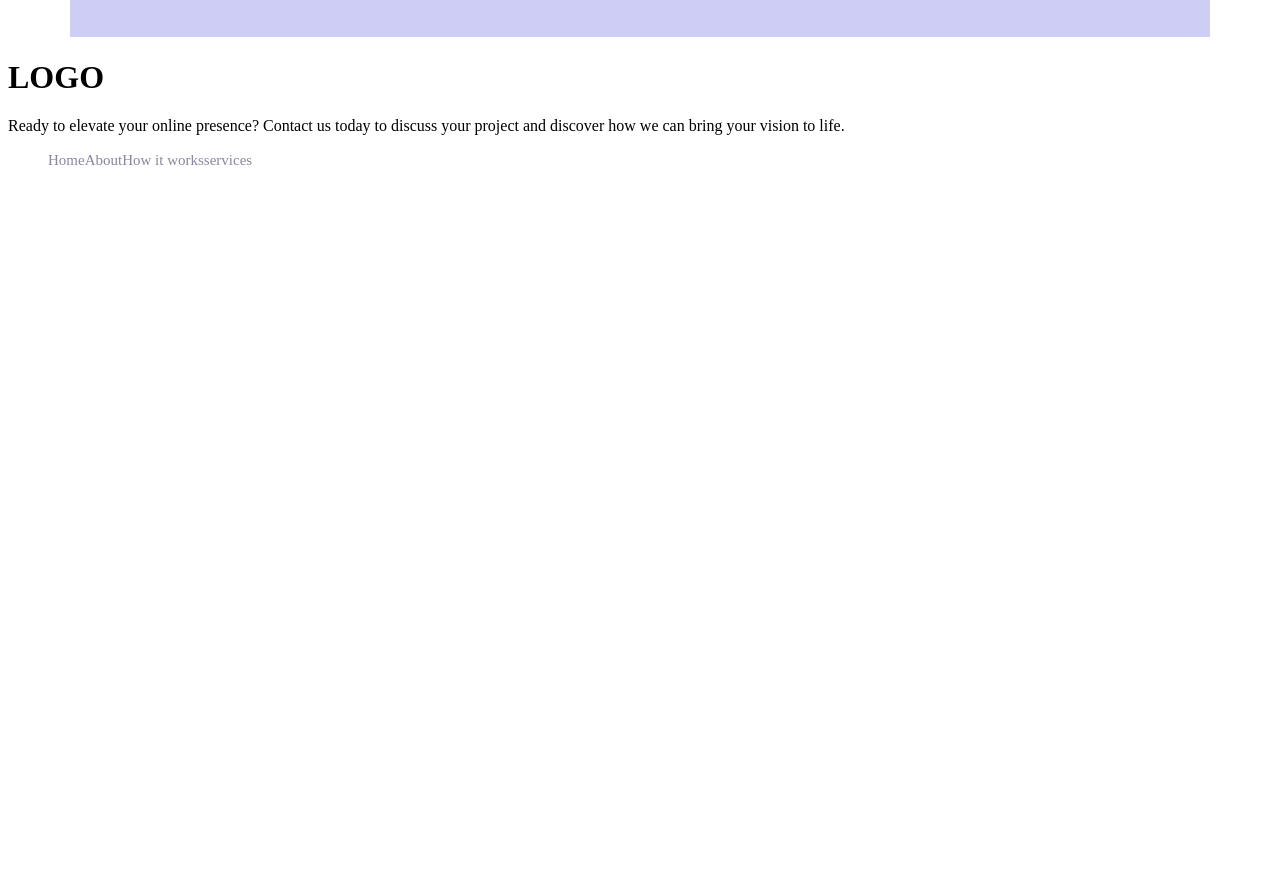
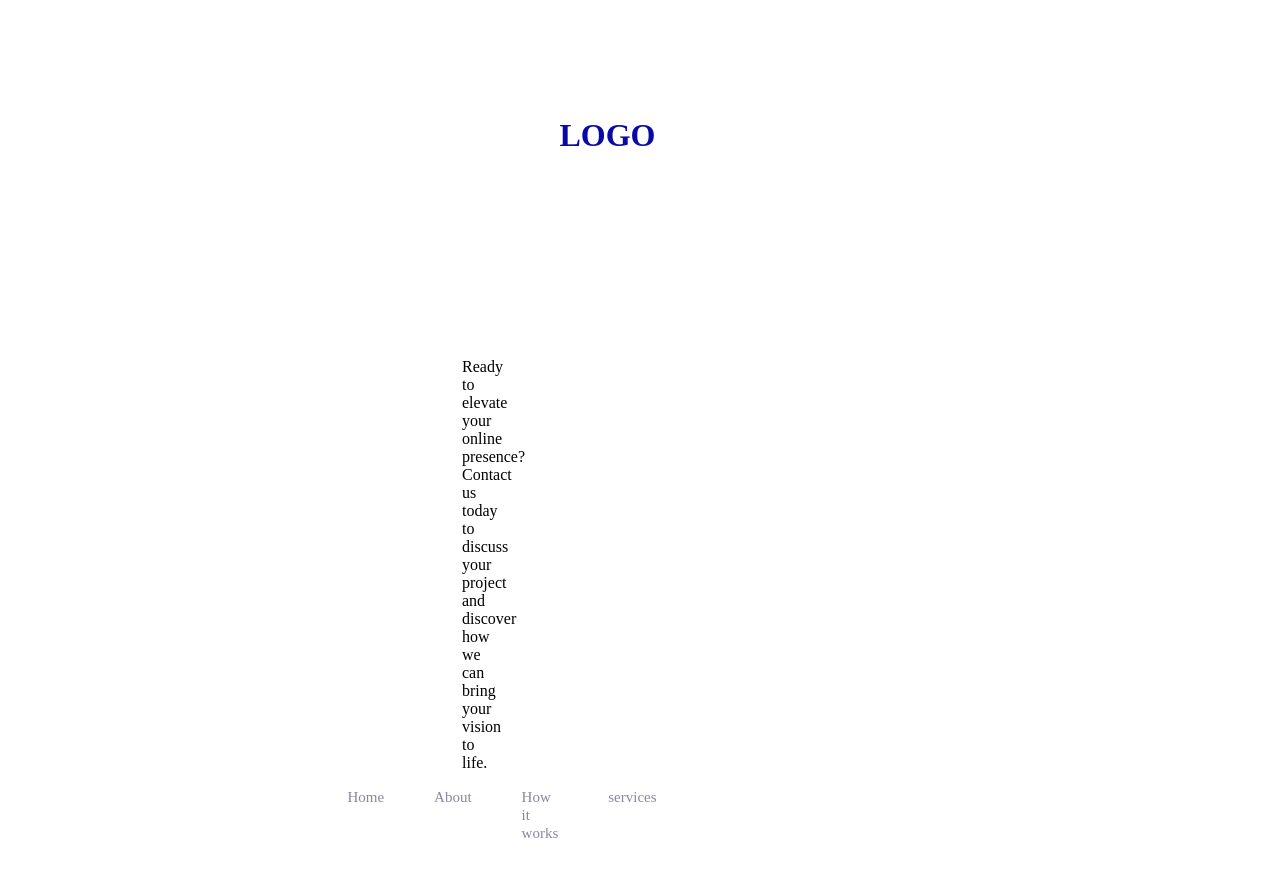
Before and after one commit to Sharminzuma776/Assignment1, a plain HTML site: page index.html in a window 1280 px wide. Shown: the part 2007-2884 px from the top of the page. Before the commit the page ends 2192 px from the top, so only its background shows below. Drawn offline with Linux system fonts and the light colour scheme.

Commit message:
added footer

```diff
--- a/index.html
+++ b/index.html
@@ -104,8 +104,9 @@
      </main>
     <footer>
         <div class="footer">
-                <h1>LOGO</h1>
-                <p>Ready to elevate your online presence? Contact us today to discuss your project and discover how we can bring your vision to life.</p>
+            <div class="last">
+             <h1 class="footer-header">LOGO</h1>
+            <p class="footer-para">Ready to elevate your online presence? Contact us today to discuss your project and discover how we can bring your vision to life.</p>
             <ul class="list-items">
                 <li><a class="list"  href="Home">Home</a></li>
                 <li><a class="list"  href="About">About</a></li>
@@ -113,6 +114,7 @@
                 <li><a class="list"  href="services">services</a></li>
             </ul>
         </div>
+        </div>
     </footer>
 </body>
 </html>
--- a/styles.css/assignment.css
+++ b/styles.css/assignment.css
@@ -114,7 +114,7 @@
     color: #000000;
     width: 528px;
     height: 232px;
-    font-size: 90px;
+    font-size: 70px;
     font-weight: bold;
     line-height: 120%;
     letter-spacing: 0%;
@@ -199,13 +199,7 @@
 }
 
 /* footer */
-.footer-header{
-    font-size: 100%;
-   font-weight: bolder;
-   font-size: xx-large;
-   color:rgb(9, 9, 168);
-   text-align: center;
-}
+
  div ul li{
     list-style: none;
  }
@@ -215,10 +209,33 @@
     color: #8987A1;
  }
  .list-items{
-    display: flex
+    display: flex;
+    justify-content: center;
+    gap: 50px;
+
 
  }
 
- .footer{
-    align-items: center;
+ .last{
+    margin: 0 auto;
+    width: 10px;
+    margin: 104px 454px;
  }
+ .footer-header{
+    font-size: 1000px;
+   font-weight: bolder;
+   font-size: xx-large;
+   color:rgb(9, 9, 168);
+   text-align: center;
+   width: 291px;
+   height: 121px;
+   margin: 120px 0px;
+
+}
+
+footer-para{
+    text-align: left;
+    max-width: 60px;
+    margin: 10px auto 30px;
+    line-height: 1.5;
+    color: #8987A1;
```
Lines whose indentation alone changed are shown as unchanged.
